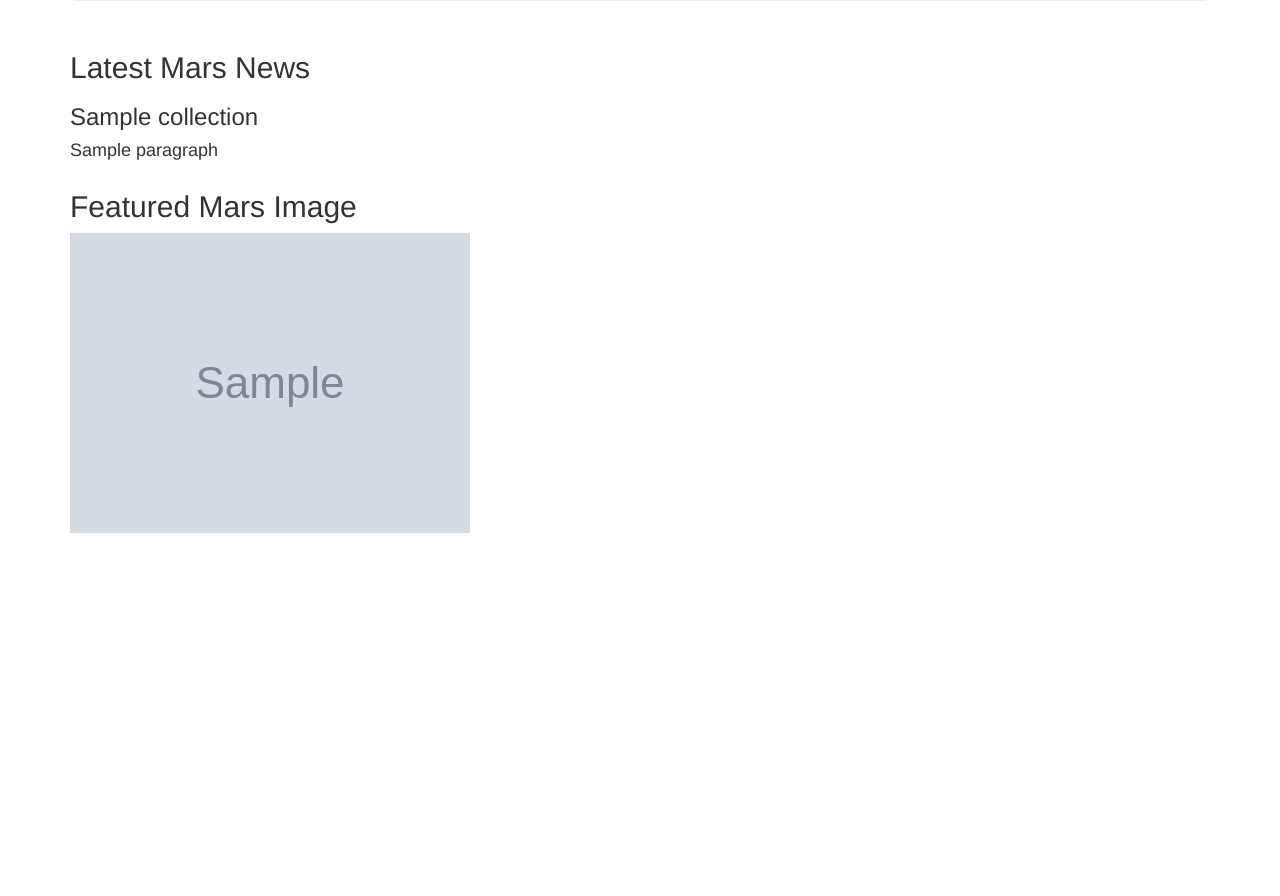
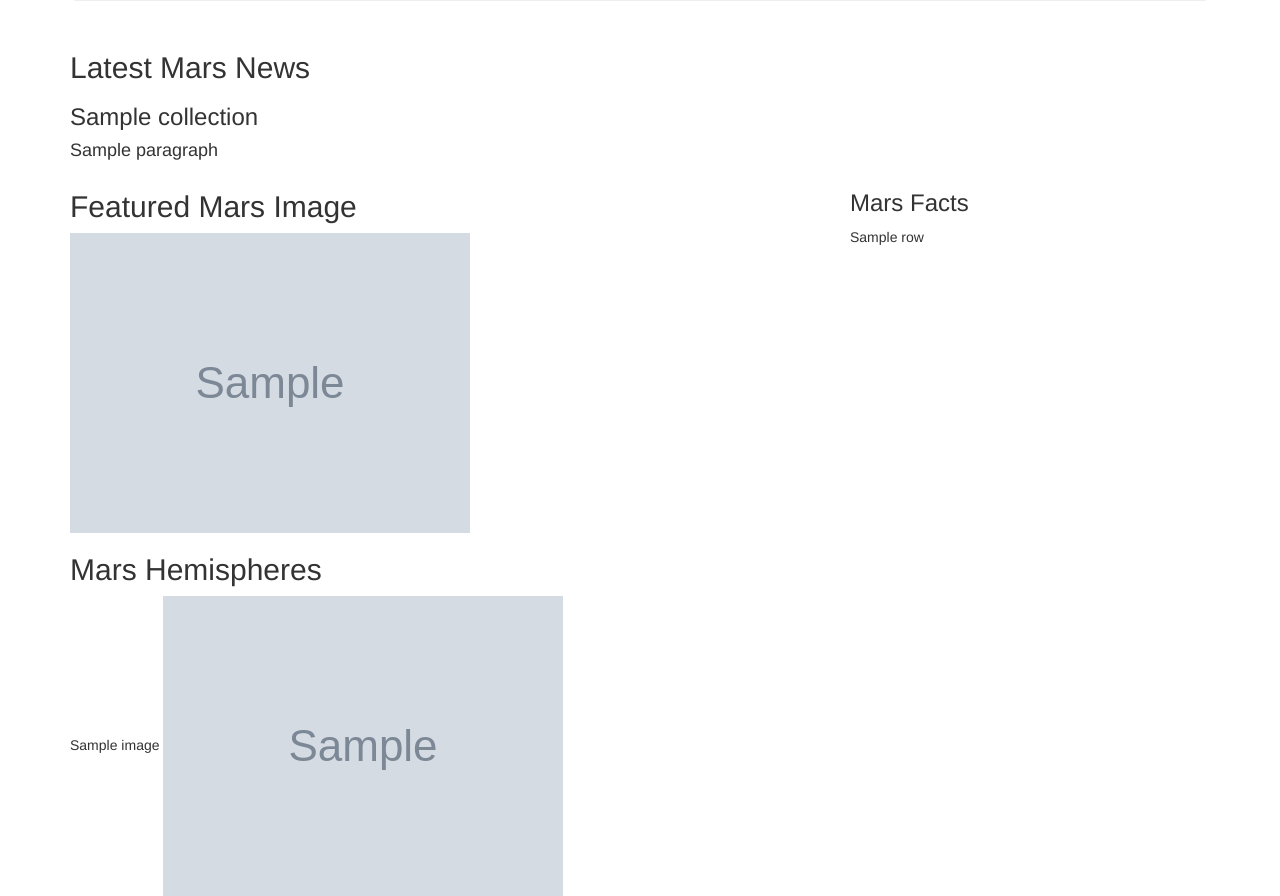
Before and after one commit to damontufar/web-scraping-challenge, a Flask app: page / in a window 1280 px wide. Shown: the part 255-1151 px from the top of the page. Before the commit the page ends 788 px from the top, so only its background shows below. Run offline with Flask 2, Linux system fonts and the light colour scheme; grey boxes marked "Sample" are stand-in pictures; a database or web service that is not in the repository returns one stand-in record (values such as "Sample title"); some libraries are stand-ins or nearby versions.

Commit message:
Pre Visualization of Facts Table and Hem Images

```diff
--- a/Missions_to_Mars/templates/index.html
+++ b/Missions_to_Mars/templates/index.html
@@ -26,10 +26,28 @@
     </div>
 
     <!-- Mars Image -->
-    <div class="row" id="mars_image">
+    <div class="row" id="mars_image_facts">
       <div class="col-md-8">
         <h2 class="heading">Featured Mars Image</h2>
         <img src="{{info.image_url}}" alt = "Mars Image">
+      </div>
+
+      <div class="col-md-4">
+        <h3> Mars Facts</h3>
+        {%for row in info.facts_table%}
+        {{row}}
+        {% endfor %}
+      </div>
+    </div>
+
+     <!-- Mars' Hemispheres Images -->
+     <div class="row" id="mars_hemispheres">
+      <div class="col-md-12">
+        <h2 class="heading">Mars Hemispheres</h2>
+        {%for image in info.hemisphere_images%}
+        {{image.title}}
+        <img src="{{image.img_url}}" alt = "Hemispheres Image">
+        {% endfor %}
       </div>
     </div>
 
```
